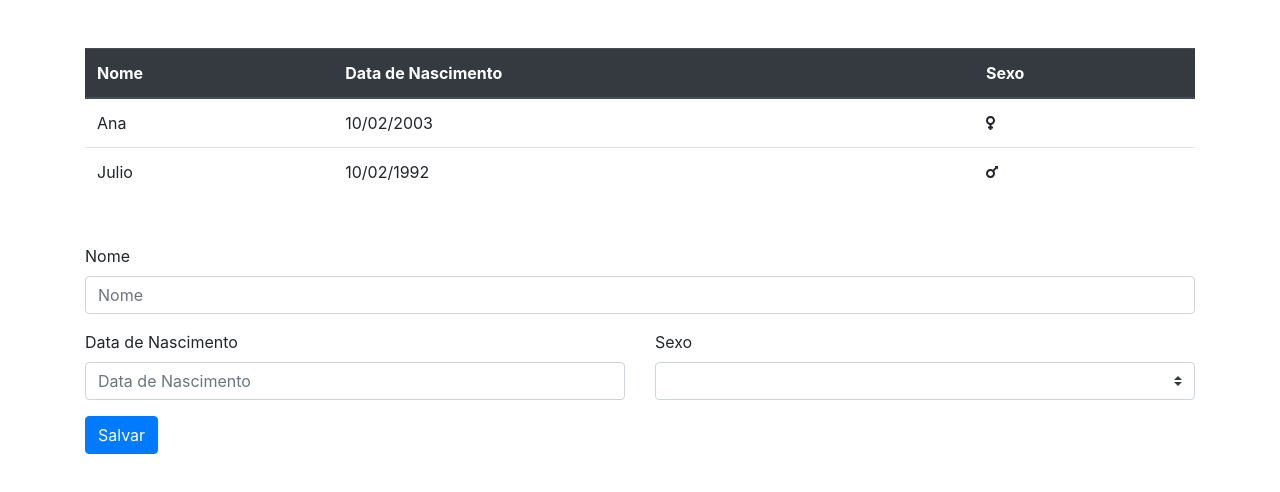
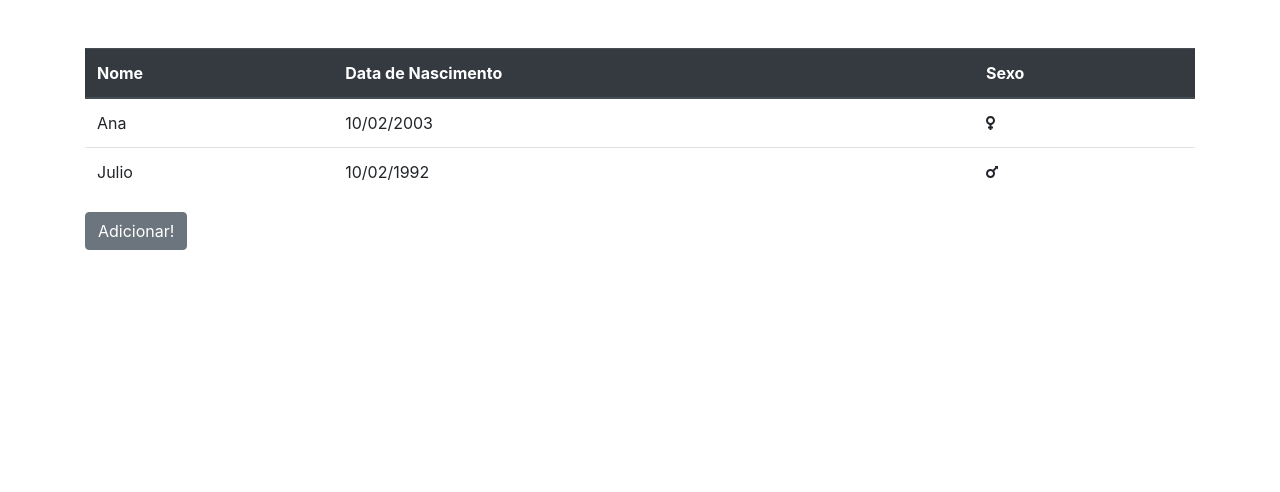
Before and after one commit to keelylima/form-cadastro-angular, an Angular app: page / in a window 1280 px wide. Shown: the top 492 px of the page. Built offline with nearby package versions, Linux system fonts and the light colour scheme.

Commit message:
show/hide content

```diff
--- a/src/app/formulario/formulario.component.css
+++ b/src/app/formulario/formulario.component.css
@@ -0,0 +1,3 @@
+button:disabled {
+    cursor: auto;
+}
--- a/src/app/formulario/formulario.component.html
+++ b/src/app/formulario/formulario.component.html
@@ -84,36 +84,39 @@
       </tr>
     </tbody>
   </table>
+
+  <button class="btn btn-secondary" (click)="showForm()">Adicionar!</button>
 </div>
 
 
 
 
 
-<form class="container mt-5" #f="ngForm" (ngSubmit)="onSubmit(f)">
+<form class="container mt-5" #f="ngForm" (ngSubmit)="onSubmit(f)" [style.display]="isForm ? 'block': 'none'">
 
   <div class="form-group">
     <label for="nome" class="control-label">Nome</label>
-    <input type="text" class="form-control" id="nome" placeholder="Nome" name="nome" ngModel #nome="ngModel">
+    <input type="text" class="form-control" id="nome" placeholder="Nome" name="nome" ngModel #nome="ngModel" required>
   </div>
 
   <div class="row form-group">
 
     <div class="col-md-6">
       <label for="datNasc" class="control-label">Data de Nascimento</label>
-      <input type="text" class="form-control" id="datNasc" placeholder="Data de Nascimento"  name="datNasc" ngModel #datNasc="ngModel">
+      <input type="text" class="form-control" id="datNasc" placeholder="Data de Nascimento"  name="datNasc" ngModel #datNasc="ngModel" required>
     </div>
 
     <div class="col-md-6">
       <label for="sexo" class="control-label">Sexo</label>
-      <select class="custom-select" name="sexo" id="sexo" ngModel #sexo="ngModel">
+      <select class="custom-select" name="sexo" id="sexo" ngModel #sexo="ngModel" required>
         <option value="Feminino">Feminino</option>
         <option value="Masculino">Masculino</option>
       </select>
     </div>
   </div>
 
-  <button type="submit" (click)="addUser(f.value)" class="btn btn-primary">Salvar</button>
+  <button class="btn btn-danger mr-3">Cancelar</button>
+  <button type="submit" (click)="addUser(f.value)" (click)="hideForm()" [disabled]="!f.valid" class="btn btn-primary">Salvar</button>
 
 </form>
 
--- a/src/app/formulario/formulario.component.ts
+++ b/src/app/formulario/formulario.component.ts
@@ -45,11 +45,20 @@ cadastros: any = [
   }
 
   addUser(user) {
-    this.cadastros.push({
+    console.log(this.cadastros.push({
       nome: user.nome,
       datNasc: user.datNasc,
       sexo: user.sexo
-    })
+    }))
+
+  }
+
+  showForm() {
+    this.isForm = true;
+  }
+
+  hideForm() {
+    this.isForm = false;
   }
 
 
--- a/src/index.html
+++ b/src/index.html
@@ -2,7 +2,7 @@
 <html lang="en">
 <head>
   <meta charset="utf-8">
-  <title>TesteAccenture</title>
+  <title>Formulário Cadastro</title>
   <base href="/">
   <meta name="viewport" content="width=device-width, initial-scale=1">
   <link rel="icon" type="image/x-icon" href="favicon.ico">
```
